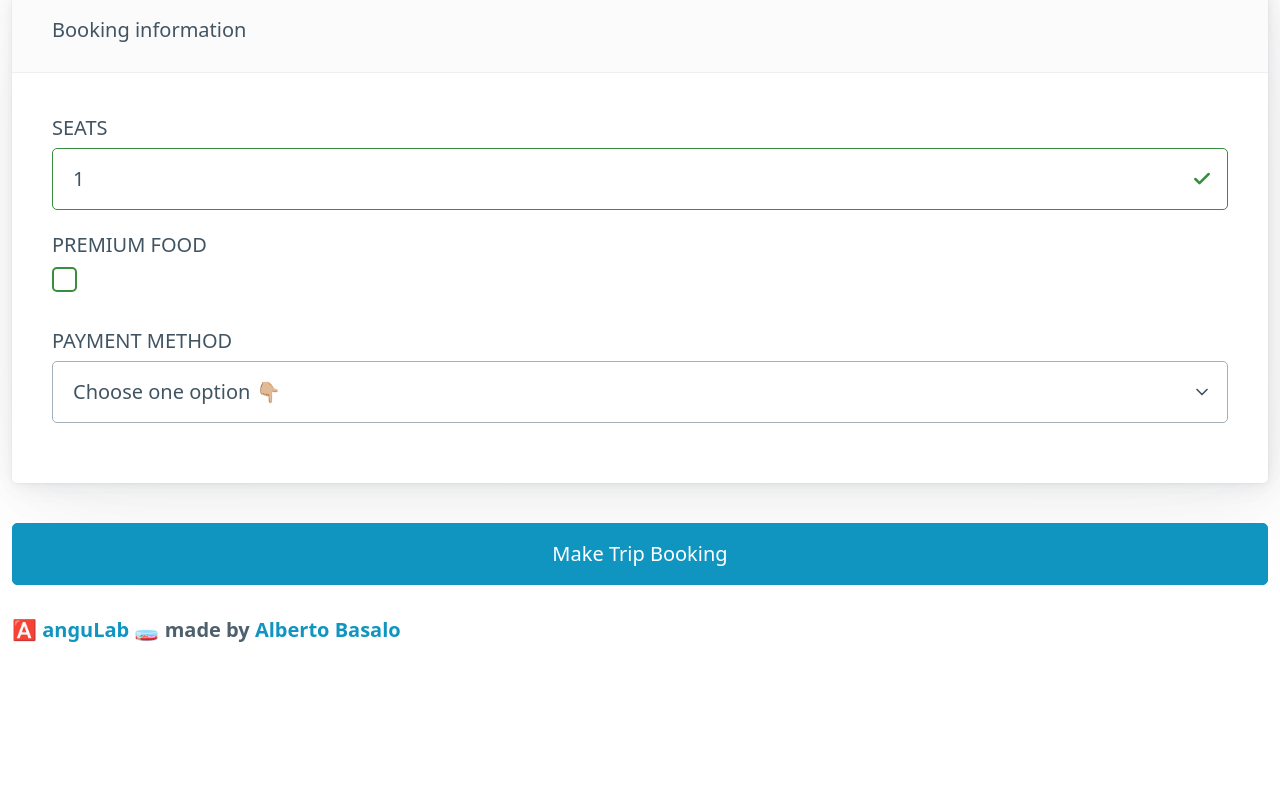
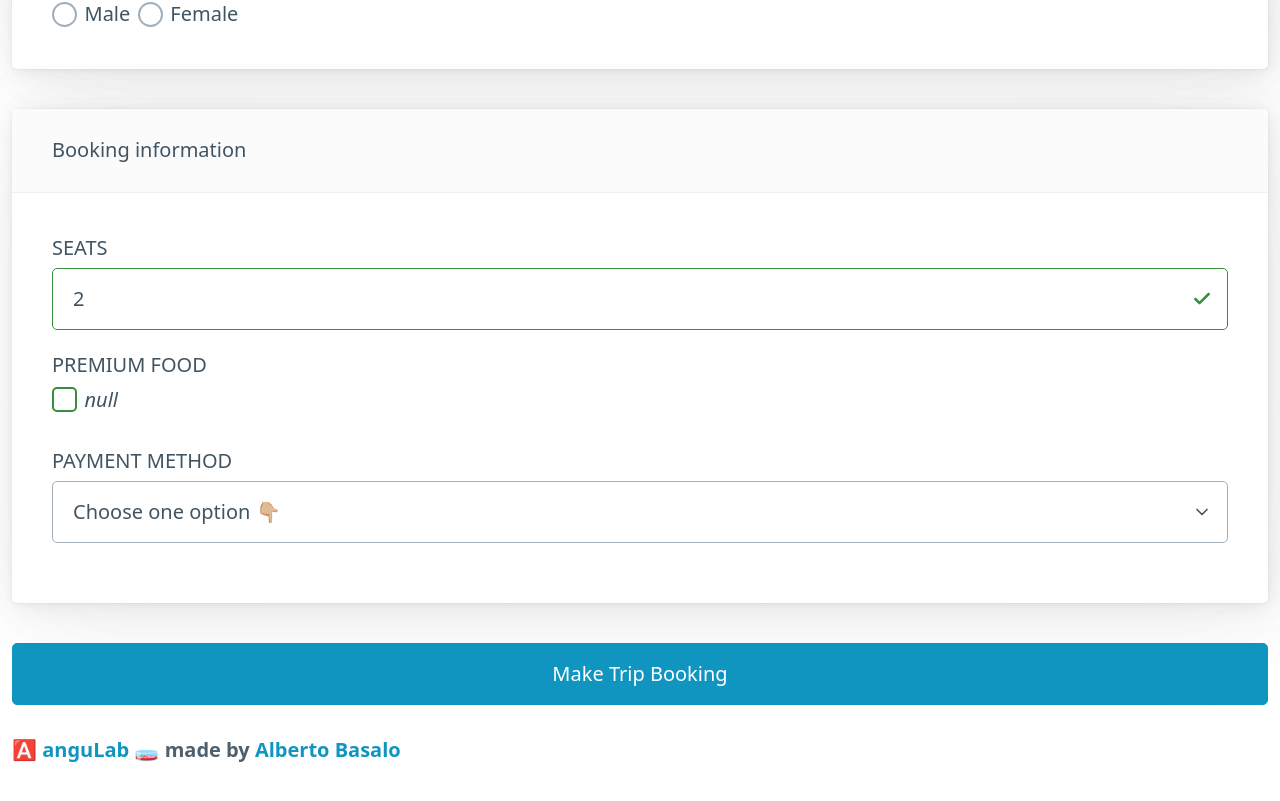
Before and after one commit to AlbertoBasalo/angular-testing, an Angular app: page /book/green-origin-iss-4 in a window 1280 px wide. Shown: the part 863-1664 px from the top of the page. Before the commit the page ends 1550 px from the top, so only its background shows below. Built offline with nearby package versions, Linux system fonts and the light colour scheme; data requests are answered from the project's data file.

Commit message:
feat: initial validation

```diff
--- a/src/app/components/input/input.control.ts
+++ b/src/app/components/input/input.control.ts
@@ -24,6 +24,7 @@ import {
         (blur)="touchedCallback()"
         (keyup)="onChange($event)"
       />
+      <em>{{ control?.validator | json }}</em>
     </div>
   `,
   changeDetection: ChangeDetectionStrategy.OnPush,
--- a/src/app/routes/book/book.component.ts
+++ b/src/app/routes/book/book.component.ts
@@ -6,17 +6,23 @@ import { BookService } from './book.service';
 @Component({
   selector: 'app-book',
   template: `
-    <app-api *ngIf="trip$ | async as trip" [state]="trip">
-      <span *ngFor="let item of trip.data[0] | keyvalue">
-        <em>{{ item.key }} </em> <strong>{{ item.value }} </strong>
-      </span>
-    </app-api>
-    <app-book-form [tripId]="tripId" (book)="onBook($event)"></app-book-form>
+    <ng-container *ngIf="trip$ | async as trip">
+      <app-api [state]="trip">
+        <span *ngFor="let item of trip.data[0] | keyvalue">
+          <em>{{ item.key }} </em> <strong>{{ item.value }} </strong>
+        </span>
+      </app-api>
+      <app-book-form
+        *ngIf="trip.data[0]"
+        [tripId]="trip.data[0].id"
+        [places]="trip.data[0].places"
+        (book)="onBook($event)"
+      ></app-book-form>
+    </ng-container>
   `,
   changeDetection: ChangeDetectionStrategy.OnPush,
 })
 export class BookComponent {
-  tripId = '';
   trip$ = this.service.selectTrip$();
 
   constructor(
@@ -24,8 +30,8 @@ export class BookComponent {
     private service: BookService,
     private router: Router
   ) {
-    this.tripId = route.snapshot.paramMap.get('tripId') || '';
-    this.service.loadTrip(this.tripId);
+    const tripId = route.snapshot.paramMap.get('tripId') || '';
+    this.service.loadTrip(tripId);
   }
 
   onBook(booking: Booking) {
--- a/src/app/routes/book/book.form.ts
+++ b/src/app/routes/book/book.form.ts
@@ -6,12 +6,18 @@ import {
   OnInit,
   Output,
 } from '@angular/core';
-import { FormBuilder, FormGroup } from '@angular/forms';
+import {
+  FormBuilder,
+  FormControl,
+  FormGroup,
+  Validators,
+} from '@angular/forms';
 import { Booking } from '@models/booking.interface';
 
 @Component({
   selector: 'app-book-form',
   template: `
+    {{ tripId }} - {{ places }}
     <form [formGroup]="form">
       <article>
         <header>Customer information</header>
@@ -23,6 +29,7 @@ import { Booking } from '@models/booking.interface';
           formControlName="seats"
           label="Seats"
           type="number"
+          [control]="form.get('seats')"
         ></app-input-control>
         <app-input-control
           formControlName="premiumFood"
@@ -43,6 +50,7 @@ import { Booking } from '@models/booking.interface';
 })
 export class BookForm implements OnInit {
   @Input() tripId = '';
+  @Input() places = 1;
   @Output() book = new EventEmitter<Booking>();
   form!: FormGroup;
   paymentMethodOptions = [
@@ -69,14 +77,17 @@ export class BookForm implements OnInit {
   ];
 
   constructor(private formBuilder: FormBuilder) {}
+
+  // ! validation doesn't work
+
   ngOnInit(): void {
     this.form = this.formBuilder.group({
       id: '',
       tripId: this.tripId,
       customer: '',
-      seats: 1,
+      seats: new FormControl(2, [Validators.min(1), Validators.max(2)]),
       premiumFood: '',
-      paymentMethod: '',
+      paymentMethod: new FormControl('credit-card', Validators.required),
       date: new Date().toISOString(),
       status: 'Pending',
     });
```
